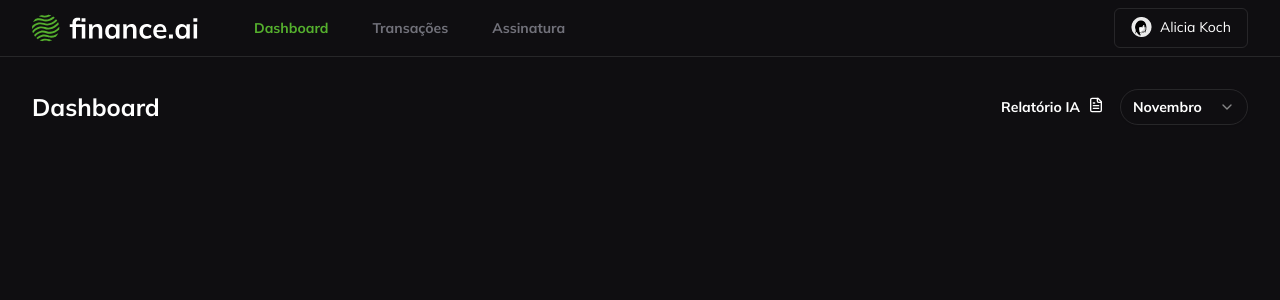
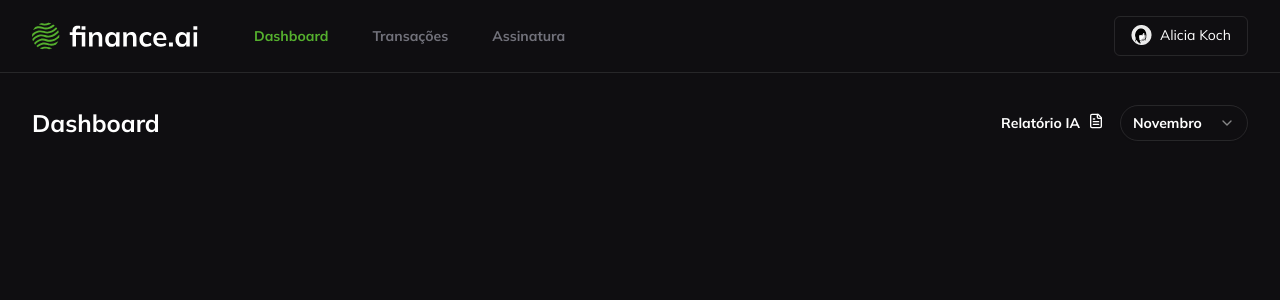
Before and after one commit to cesar7722a/Finance.ia, a React (Vite) app: page / in a window 1280 px wide. Shown: the top 300 px of the page. Built offline with nearby package versions, Linux system fonts and the light colour scheme.

Commit message:
chore:add hover no menu

```diff
--- a/src/components/hearder.tsx
+++ b/src/components/hearder.tsx
@@ -6,25 +6,25 @@ import UserImg from "../../src/assets/Avatar.png";
 export function Hearder() {
   return (
     <Container>
-      <div className="py-2 flex justify-between">
+      <div className="py-4 flex justify-between">
         <nav className="flex gap-12 items-center">
           <Link to={"/"}>
             <img src={LogoHearder} alt="Logo finance.ia" />
           </Link>
           <ul className="flex gap-11 items-center">
             <Link to={"#"}>
-              <li className="text-sm font-bold text-brandPrimary-1">
+              <li className="text-sm font-bold text-brandPrimary-1 hover:text-brandPrimary-1/80">
                 Dashboard
               </li>
             </Link>
             <Link to={"#"}>
-              <li className="text-sm font-bold text-textPrimary-1">
+              <li className="text-sm font-bold text-textPrimary-1 hover:text-textPrimary-1/80">
                 Transações
               </li>
             </Link>
             <Link to={"#"}>
               {" "}
-              <li className="text-sm font-bold text-textPrimary-1">
+              <li className="text-sm font-bold text-textPrimary-1 hover:text-textPrimary-1/80">
                 Assinatura
               </li>
             </Link>
```
